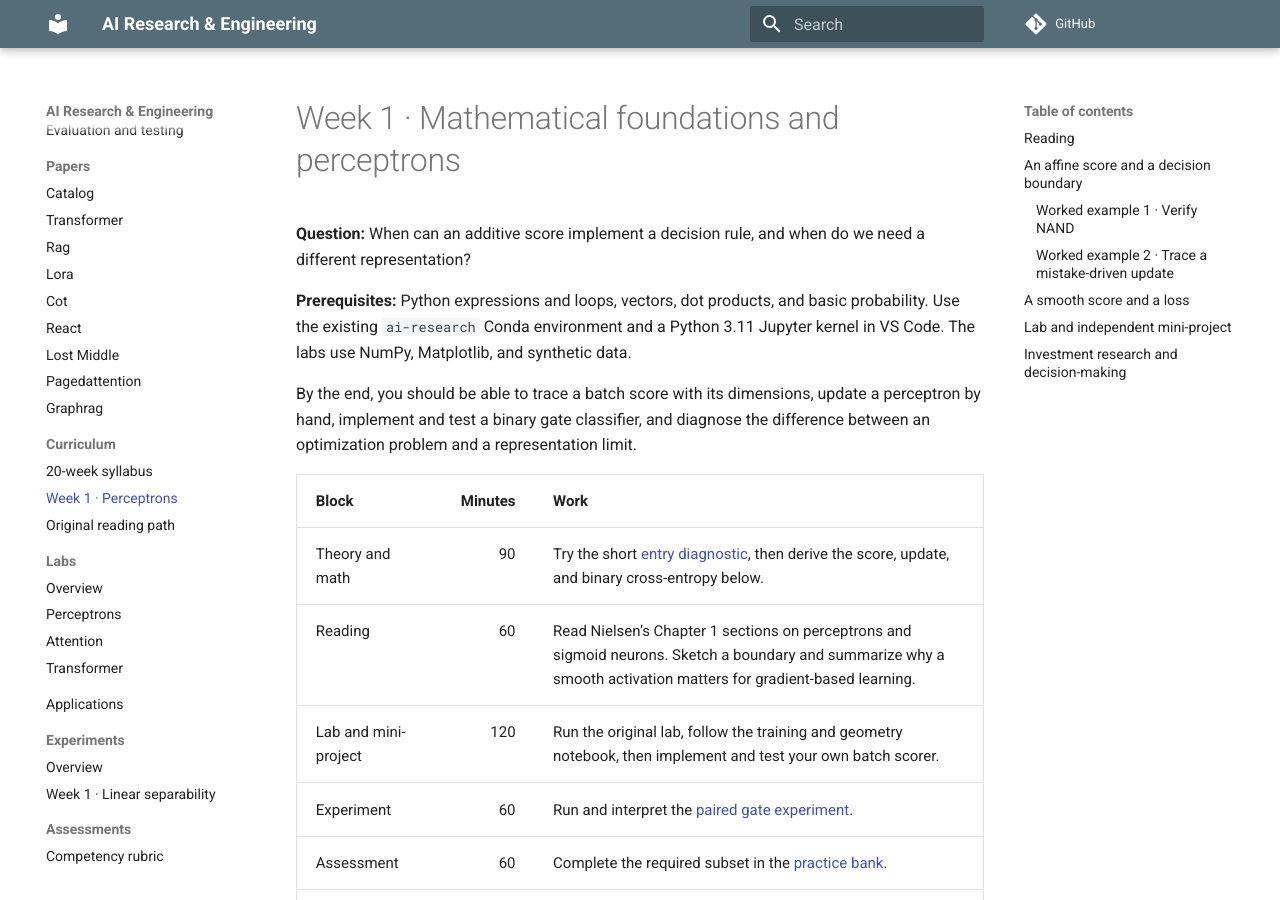
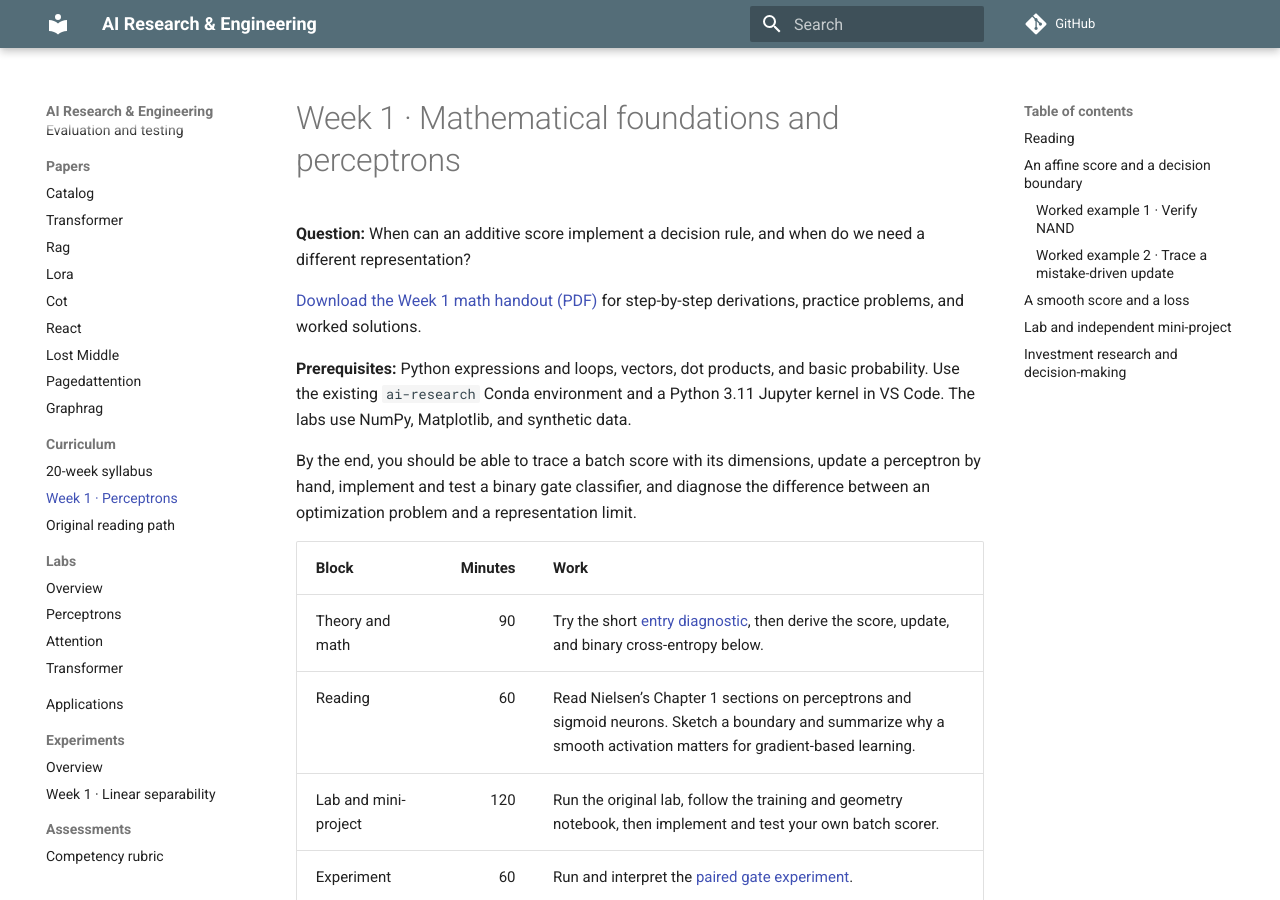
Before and after one commit to CJ5815/ai-research-engineering, an MkDocs documentation site: the page built from docs/weeks/week-01.md, in a window 1280 px wide and 900 px high. Built offline with MkDocs 1.6.1 and Material for MkDocs 9.7.7, drawn with Linux system fonts in a browser that asks for light colours; comment, search, counter and statistics services are not loaded.

Commit message:
Publish Week 1 perceptron math handout

```diff
--- a/docs/weeks/week-01.md
+++ b/docs/weeks/week-01.md
@@ -1,6 +1,8 @@
 # Week 1 · Mathematical foundations and perceptrons
 
 **Question:** When can an additive score implement a decision rule, and when do we need a different representation?
+
+[Download the Week 1 math handout (PDF)](../downloads/week-01_perceptron_math.pdf) for step-by-step derivations, practice problems, and worked solutions.
 
 **Prerequisites:** Python expressions and loops, vectors, dot products, and basic probability. Use the existing `ai-research` Conda environment and a Python 3.11 Jupyter kernel in VS Code. The labs use NumPy, Matplotlib, and synthetic data.
 
```
Also changed, not shown: 1 other file.
